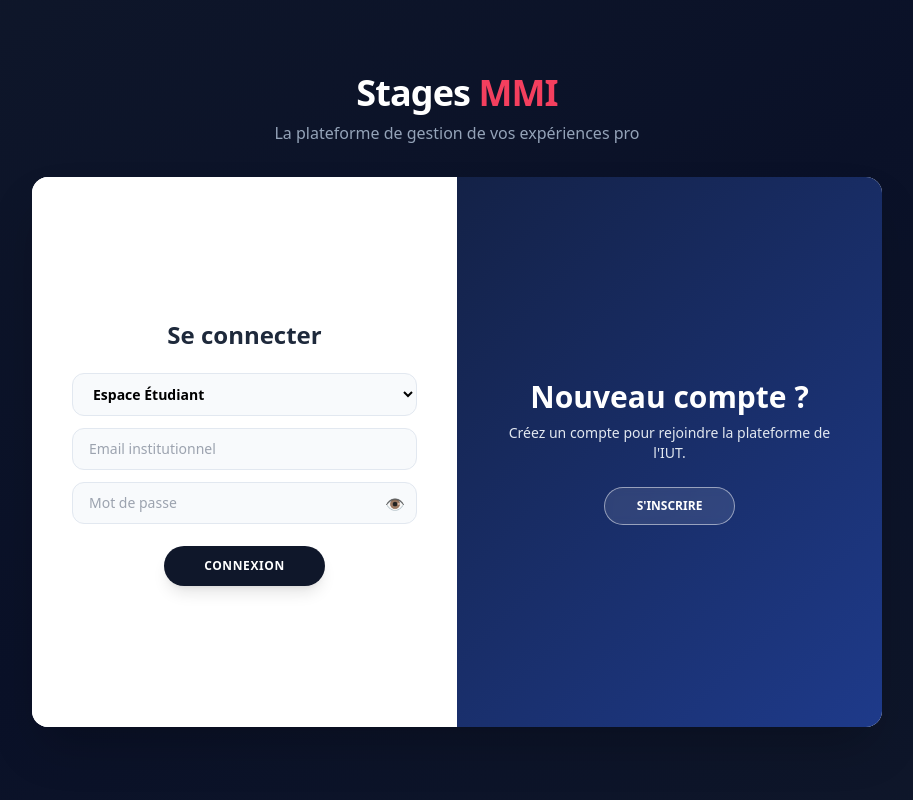
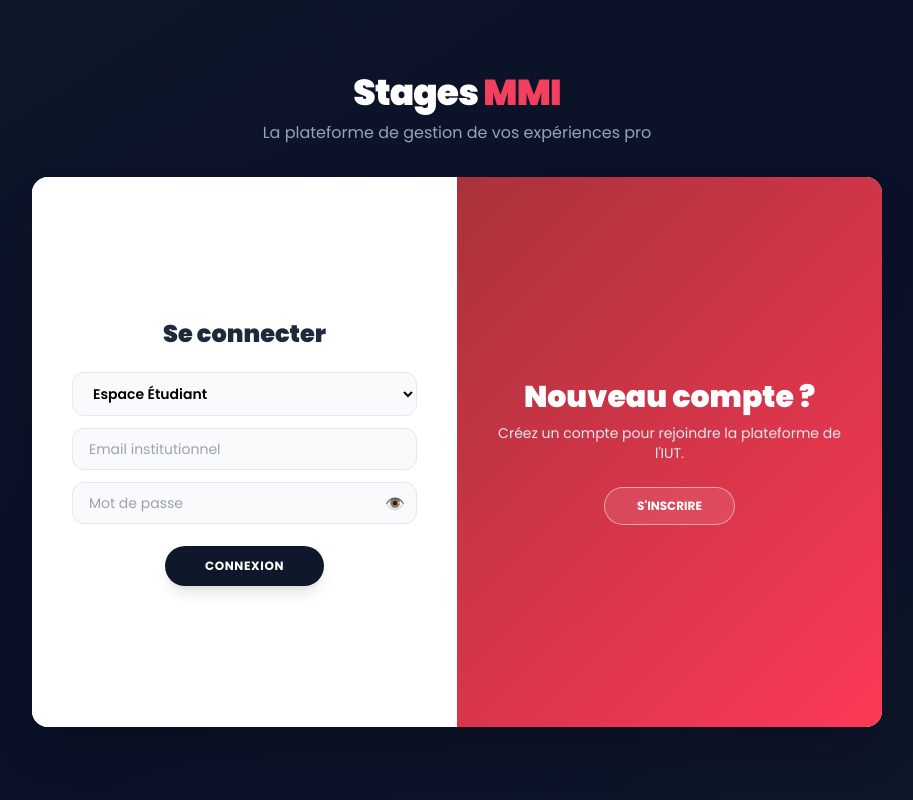
Before and after one commit to Ir0k888/SAE-201-203-stages, a PHP site: page /login.php in a window 1280 px wide. Shown: the whole page, without its empty margins (183-1096 px from the left). Run offline with PHP 8.4, Linux system fonts and the light colour scheme; some libraries are stand-ins or nearby versions.

Commit message:
login_color

```diff
--- a/login.php
+++ b/login.php
@@ -5,6 +5,8 @@
     <title>Connexion & Inscription - Stages MMI</title>
     <script src="https://cdn.tailwindcss.com"></script>
     <style>
+        @import url('https://fonts.googleapis.com/css2?family=Poppins:wght@300;400;600;700;900&display=swap');
+        body { font-family: 'Poppins', sans-serif; background-color: #0f172a; }
         .login-container { position: relative; overflow: hidden; }
         .form-container { position: absolute; top: 0; height: 100%; transition: all 0.6s ease-in-out; }
         .sign-in-container { left: 0; width: 50%; z-index: 2; }
@@ -14,7 +16,7 @@
         @keyframes show { 0%, 49.99% { opacity: 0; z-index: 1; } 50%, 100% { opacity: 1; z-index: 5; } }
         .overlay-container { position: absolute; top: 0; left: 50%; width: 50%; height: 100%; overflow: hidden; transition: transform 0.6s ease-in-out; z-index: 100; }
         .login-container.right-panel-active .overlay-container { transform: translateX(-100%); }
-        .overlay { background: linear-gradient(135deg, #0f172a, #1e3a8a); color: #ffffff; position: relative; left: -100%; height: 100%; width: 200%; transform: translateX(0); transition: transform 0.6s ease-in-out; }
+        .overlay { background: linear-gradient(135deg, #852f30, #FD3956); color: #ffffff; position: relative; left: -100%; height: 100%; width: 200%; transform: translateX(0); transition: transform 0.6s ease-in-out; }
         .login-container.right-panel-active .overlay { transform: translateX(50%); }
         .overlay-panel { position: absolute; display: flex; align-items: center; justify-content: center; flex-direction: column; padding: 0 40px; text-align: center; top: 0; height: 100%; width: 50%; transform: translateX(0); transition: transform 0.6s ease-in-out; }
         .overlay-left { transform: translateX(-20%); }
```
